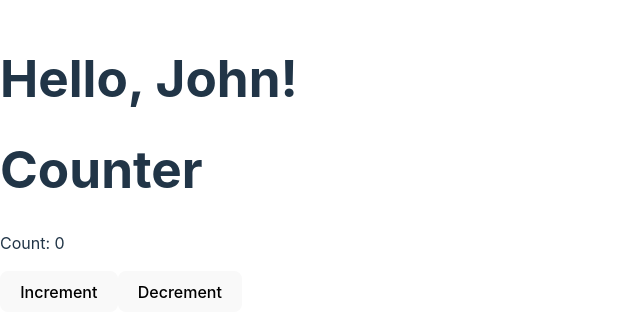
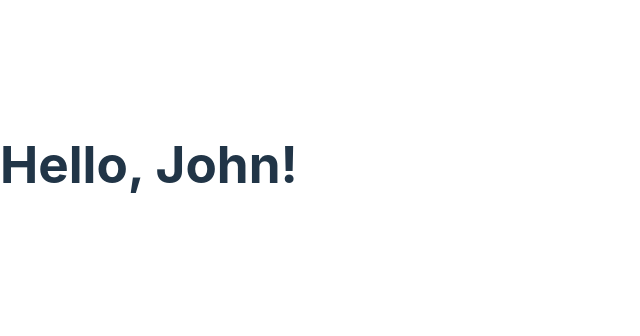
Before and after one commit to theamik69/eduwork_reactjs, a React (Vite) app: page / in a window 1280 px wide. Shown: the part 236-572 px from the top of the page, without its empty margins (0-640 px from the left). Built offline with nearby package versions, Linux system fonts and the light colour scheme.

Commit message:
hapus classComponent

```diff
--- a/src/Materi/Tugas/Komponen/Pembahasan/ClassComponent.jsx
+++ /dev/null
@@ -1,31 +0,0 @@
-import React from "react";
-
-class ClassComponent extends React.Component {
-    constructor(props) {
-        super(props);
-        this.state = {
-          count: 0
-        };
-      }
-
-      incrementCount = () => {
-        this.setState({ count: this.state.count + 1 });
-      }
-
-      decrementCount = () => {
-        this.setState({ count: this.state.count - 1 });
-      }
-
-      render() {
-        return (
-          <div>
-            <h1>Counter</h1>
-            <p>Count: {this.state.count}</p>
-            <button onClick={this.incrementCount}>Increment</button>
-            <button onClick={this.decrementCount}>Decrement</button>
-          </div>
-        );
-      }
-}
-
-export default ClassComponent;
--- a/src/Materi/Tugas/Komponen/index.jsx
+++ b/src/Materi/Tugas/Komponen/index.jsx
@@ -1,5 +1,4 @@
 import React from "react";
-import ClassComponent from "./Pembahasan/ClassComponent";
 import FungtionalKomponent from "./Pembahasan/FungtionalKomponent";
 
 export default class Komponen extends React.Component {
@@ -7,7 +6,6 @@ export default class Komponen extends React.Component {
     return (
       <div>
         <FungtionalKomponent name="John" />
-        <ClassComponent />
       </div>
     );
   }
```
